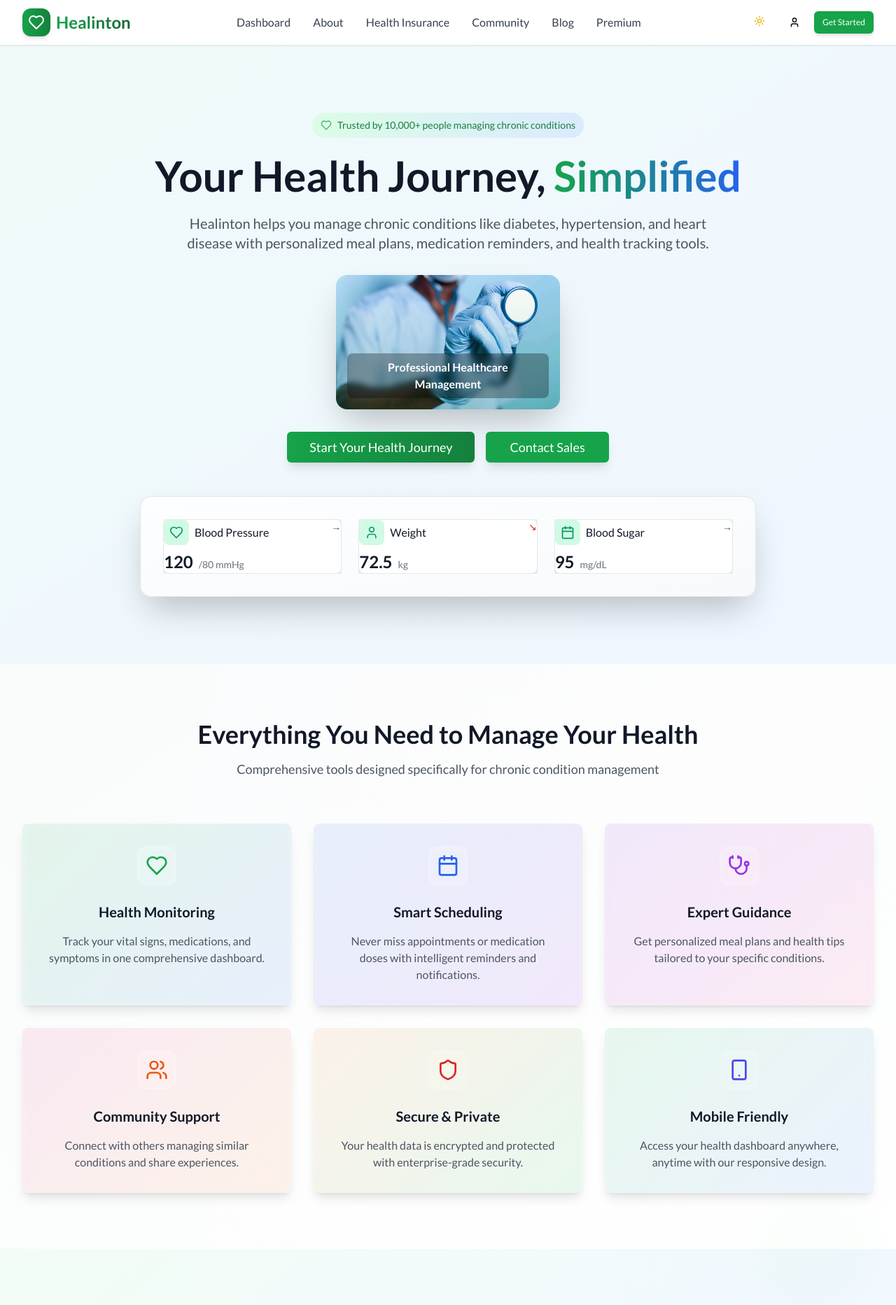
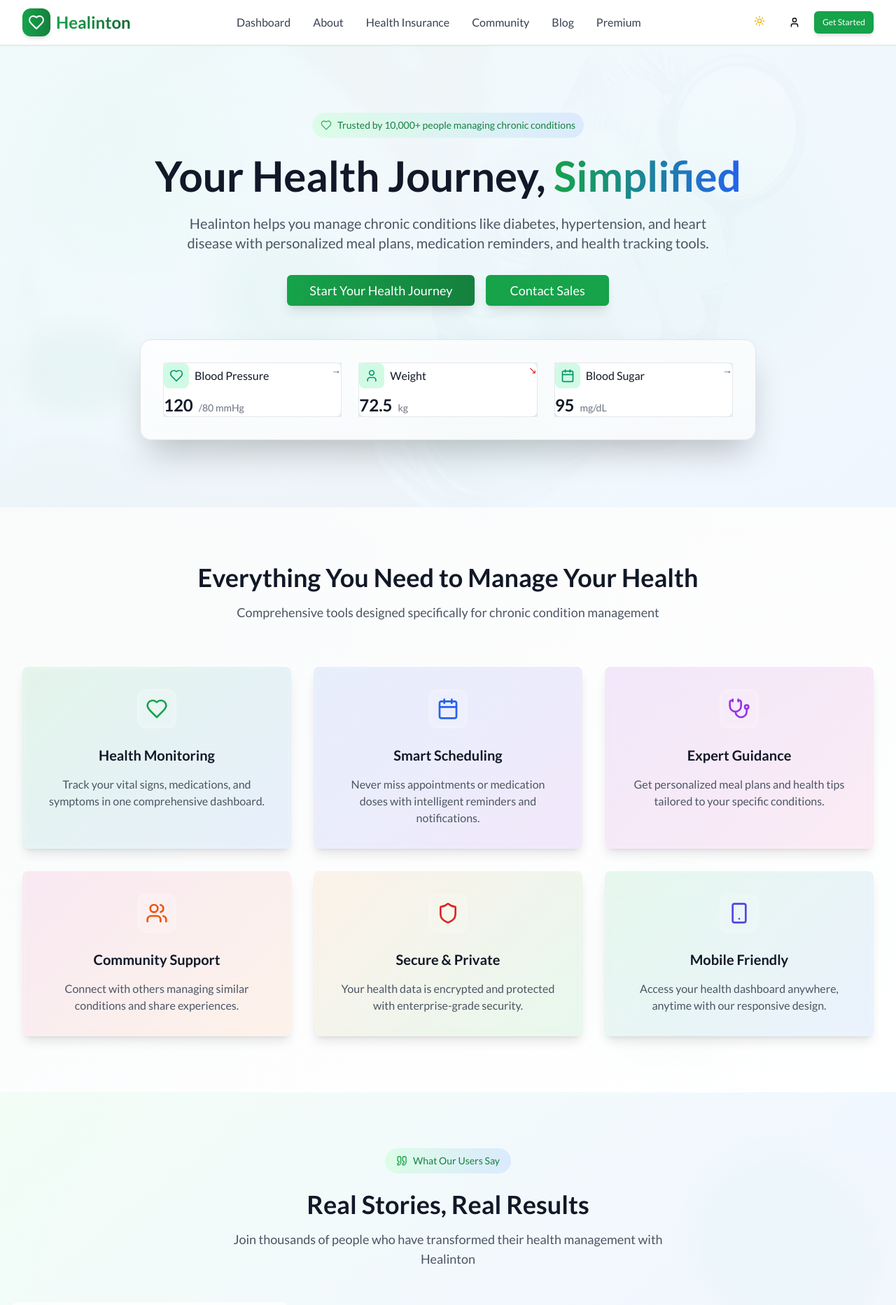
Before and after one commit to Wisdomkara/Healinton, a React (Vite) app: page / in a window 1280 px wide. Shown: the top 1865 px of the page at 70% size. Built offline with nearby package versions, Linux system fonts and the light colour scheme.

Commit message:
Fix: Landing page blob and image visibility
- Ensured the green blob shapes are visible on the landing page.
- Removed the separate image and integrated it as the hero image with reduced transparency.

```diff
--- a/src/pages/Index.tsx
+++ b/src/pages/Index.tsx
@@ -1,4 +1,3 @@
-
 import React, { useState, useEffect } from 'react';
 import { Link } from 'react-router-dom';
 import { Button } from '@/components/ui/button';
@@ -117,40 +116,55 @@ const Index = () => {
 
   return (
     <div className="min-h-screen bg-gradient-to-br from-green-50 via-white to-green-100 dark:from-green-950 dark:via-gray-900 dark:to-green-900 relative overflow-hidden">
-      {/* Enhanced Decorative background shapes with more variety */}
+      {/* Enhanced Decorative background shapes with better visibility */}
       <div className="absolute inset-0 pointer-events-none">
-        {/* Large blobs */}
-        <div className="absolute top-10 left-10 w-40 h-40 bg-green-300/20 rounded-full blur-lg"></div>
-        <div className="absolute top-32 right-20 w-64 h-48 bg-green-400/15 rounded-full blur-xl transform rotate-12"></div>
-        <div className="absolute top-64 left-1/4 w-32 h-24 bg-green-500/25 rounded-full blur-md transform -rotate-45"></div>
-        <div className="absolute top-80 right-1/3 w-48 h-36 bg-green-300/20 rounded-full blur-lg transform rotate-45"></div>
+        {/* Large primary blobs */}
+        <div className="absolute top-10 left-10 w-72 h-64 bg-green-400/30 rounded-full blur-2xl animate-pulse"></div>
+        <div className="absolute top-32 right-20 w-96 h-80 bg-green-500/25 rounded-full blur-3xl transform rotate-12 animate-bounce-gentle"></div>
+        <div className="absolute top-64 left-1/4 w-48 h-56 bg-green-600/35 rounded-full blur-xl transform -rotate-45"></div>
+        <div className="absolute top-80 right-1/3 w-80 h-72 bg-green-400/30 rounded-full blur-2xl transform rotate-45"></div>
 
-        {/* Medium blobs */}
-        <div className="absolute bottom-32 left-20 w-56 h-44 bg-green-400/15 rounded-full blur-xl transform -rotate-12"></div>
-        <div className="absolute bottom-48 right-16 w-36 h-28 bg-green-500/20 rounded-full blur-md transform rotate-30"></div>
-        <div className="absolute bottom-80 left-1/2 w-72 h-52 bg-green-300/10 rounded-full blur-2xl transform -rotate-30"></div>
-        <div className="absolute top-1/2 left-8 w-28 h-20 bg-green-600/25 rounded-full blur-sm transform rotate-60"></div>
+        {/* Medium accent blobs */}
+        <div className="absolute bottom-32 left-20 w-64 h-88 bg-green-500/30 rounded-full blur-xl transform -rotate-12"></div>
+        <div className="absolute bottom-48 right-16 w-56 h-64 bg-green-600/25 rounded-full blur-lg transform rotate-30"></div>
+        <div className="absolute bottom-80 left-1/2 w-88 h-96 bg-green-400/20 rounded-full blur-3xl transform -rotate-30"></div>
+        <div className="absolute top-1/2 left-8 w-40 h-48 bg-green-700/35 rounded-full blur-md transform rotate-60"></div>
 
-        {/* Small accent blobs */}
-        <div className="absolute top-1/3 right-8 w-44 h-40 bg-green-400/20 rounded-full blur-lg transform -rotate-45"></div>
-        <div className="absolute top-2/3 left-1/3 w-80 h-60 bg-green-200/15 rounded-full blur-2xl transform rotate-15"></div>
-        <div className="absolute top-1/4 left-2/3 w-40 h-32 bg-green-500/15 rounded-full blur-xl transform -rotate-60"></div>
+        {/* Small decorative blobs */}
+        <div className="absolute top-1/3 right-8 w-60 h-72 bg-green-500/25 rounded-full blur-xl transform -rotate-45"></div>
+        <div className="absolute top-2/3 left-1/3 w-96 h-80 bg-green-300/20 rounded-full blur-3xl transform rotate-15"></div>
+        <div className="absolute top-1/4 left-2/3 w-52 h-64 bg-green-600/30 rounded-full blur-2xl transform -rotate-60"></div>
 
-        {/* Extra decorative elements */}
-        <div className="absolute top-96 left-12 w-24 h-18 bg-green-600/30 rounded-full blur-sm transform rotate-90"></div>
-        <div className="absolute bottom-64 right-32 w-20 h-16 bg-green-400/25 rounded-full blur-md transform -rotate-30"></div>
-        <div className="absolute top-48 left-3/4 w-52 h-40 bg-green-300/15 rounded-full blur-lg transform rotate-75"></div>
-        <div className="absolute bottom-96 left-1/4 w-32 h-24 bg-green-500/20 rounded-full blur-md transform -rotate-15"></div>
+        {/* Extra organic shapes */}
+        <div className="absolute top-96 left-12 w-32 h-40 bg-green-700/40 rounded-full blur-lg transform rotate-90"></div>
+        <div className="absolute bottom-64 right-32 w-44 h-56 bg-green-500/35 rounded-full blur-xl transform -rotate-30"></div>
+        <div className="absolute top-48 left-3/4 w-68 h-80 bg-green-400/25 rounded-full blur-2xl transform rotate-75"></div>
+        <div className="absolute bottom-96 left-1/4 w-48 h-56 bg-green-600/30 rounded-full blur-xl transform -rotate-15"></div>
 
-        {/* Additional organic shapes */}
-        <div className="absolute top-2/4 right-1/4 w-60 h-45 bg-green-400/10 rounded-full blur-xl transform rotate-45"></div>
-        <div className="absolute bottom-1/3 left-2/3 w-35 h-28 bg-green-600/20 rounded-full blur-lg transform -rotate-75"></div>
+        {/* Additional floating blobs */}
+        <div className="absolute top-2/4 right-1/4 w-76 h-88 bg-green-500/20 rounded-full blur-3xl transform rotate-45"></div>
+        <div className="absolute bottom-1/3 left-2/3 w-56 h-68 bg-green-700/25 rounded-full blur-2xl transform -rotate-75"></div>
+
+        {/* More varied shapes */}
+        <div className="absolute top-20 left-1/2 w-84 h-72 bg-green-400/15 rounded-full blur-3xl transform rotate-30"></div>
+        <div className="absolute bottom-20 right-1/2 w-72 h-64 bg-green-600/20 rounded-full blur-2xl transform -rotate-45"></div>
       </div>
-      <div className="absolute inset-0 bg-white/40 dark:bg-gray-900/40"></div>
+
+      {/* Semi-transparent white overlay for readability */}
+      <div className="absolute inset-0 bg-white/50 dark:bg-gray-900/50"></div>
+
       <div className="relative z-10 w-full overflow-x-hidden">
         {/* Hero Section */}
         <section className="relative overflow-hidden w-full">
-        <div className="absolute inset-0 bg-gradient-to-br from-green-50 via-blue-50 to-purple-50 dark:from-green-950 dark:via-blue-950 dark:to-purple-950 animate-gradient-shift"></div>
+          {/* Hero background image with high transparency */}
+          <div
+            className="absolute inset-0 bg-cover bg-center bg-no-repeat opacity-10"
+            style={{
+              backgroundImage: `url(/lovable-uploads/28fa4c6a-e383-4c64-905c-130b84bf1e79.png)`
+            }}
+          ></div>
+
+          <div className="absolute inset-0 bg-gradient-to-br from-green-50 via-blue-50 to-purple-50 dark:from-green-950 dark:via-blue-950 dark:to-purple-950 animate-gradient-shift opacity-80"></div>
           <div className="relative w-full max-w-none px-4 sm:px-6 lg:px-8 mx-auto py-12 md:py-24">
             <div className="text-center animate-fade-in-up max-w-7xl mx-auto">
               <div className="inline-flex items-center justify-center space-x-2 bg-gradient-to-r from-green-100 to-blue-100 dark:from-green-900/50 dark:to-blue-900/50 px-3 py-2 rounded-full mb-6 hover:scale-105 transition-transform backdrop-blur-sm">
@@ -171,23 +185,6 @@ const Index = () => {
                 Healinton helps you manage chronic conditions like diabetes, hypertension, and heart disease
                 with personalized meal plans, medication reminders, and health tracking tools.
               </p>
-
-            {/* Healthcare Professional Image */}
-            <div className="mb-8 flex justify-center">
-              <div className="relative">
-                <img
-                  src="/lovable-uploads/28fa4c6a-e383-4c64-905c-130b84bf1e79.png"
-                  alt="Healthcare Professional with Stethoscope"
-                  className="w-64 h-40 md:w-80 md:h-48 object-cover rounded-2xl shadow-2xl hover:scale-105 transition-transform duration-300"
-                />
-                <div className="absolute inset-0 bg-gradient-to-t from-green-600/20 to-transparent rounded-2xl"></div>
-                <div className="absolute bottom-4 left-4 right-4">
-                  <p className="text-white text-sm md:text-base font-semibold bg-black/30 backdrop-blur-sm px-3 py-2 rounded-lg">
-                    Professional Healthcare Management
-                  </p>
-                </div>
-              </div>
-            </div>
 
               <div className="flex flex-col sm:flex-row justify-center items-center space-y-4 sm:space-y-0 sm:space-x-4 mb-12 px-2">
                 <Link to={user ? "/dashboard" : "/auth"} className="w-full sm:w-auto">
```
Lines whose indentation alone changed are shown as unchanged.
